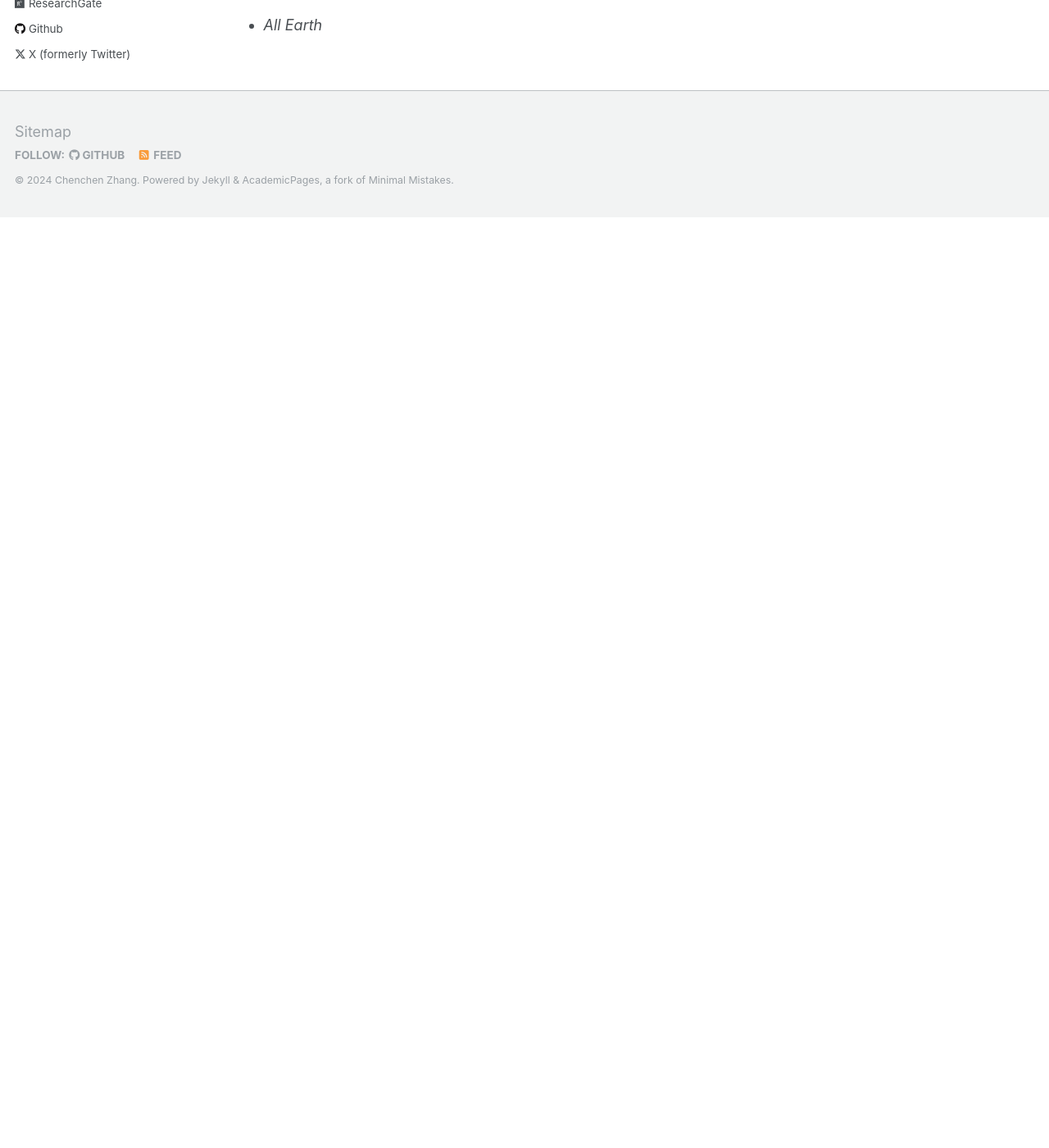
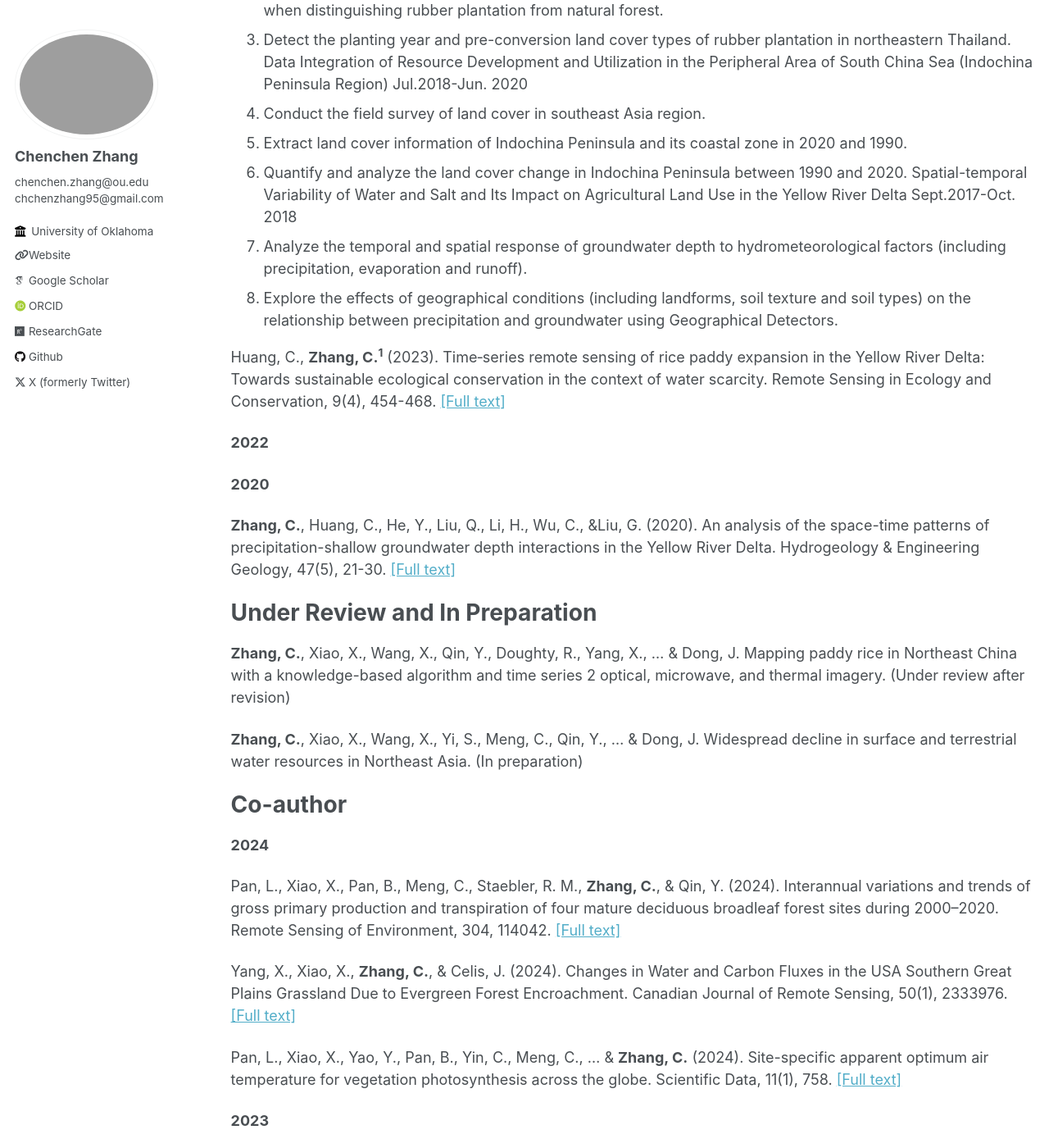
Before and after one commit to rszcc/rszcc.github.io, a Jekyll site: the page built from _pages/projects.md, in a window 1280 px wide and 1400 px high, scrolled down 3119 px. Shown: the whole window at 82% size. Built offline with Jekyll 4.4.1, drawn with Linux system fonts in a browser that asks for light colours; some web fonts are replaced; before the commit the page ends 3384 px from its top, so only the background shows below that; some of the changed text lies outside the part shown.

Commit message:
Update projects.md

```diff
--- a/_pages/projects.md
+++ b/_pages/projects.md
@@ -50,7 +50,7 @@ author_profile: true
 
 **Related publications**:
 
-1. **Zhang, C.**, Xiao, X., Zhao, L., Qin, Y., Doughty, R., Wang, X., ... & Yang, X. (2023). Mapping Eucalyptus plantation in Guangxi, China by using knowledge-based algorithms and PALSAR-2, Sentinel-2, and Landsat images in 2020. International Journal of Applied Earth Observation and Geoinformation, 120, 103348. [[Full text]](https://doi.org/10.1016/j.jag.2023.103348)
+1. Huang, C., **Zhang, C.<sup>1</sup>** (2022). Characterizing urban growth in Vientiane from 2000 to 2019 using time-series optical and SAR-based estimates of urban land. International Journal of Applied Earth Observation and Geoinformation, 109, 102798. [[Full text]](https://doi.org/10.1016/j.jag.2022.102798)
 
 ## Detection of Planting Distribution and Change of Rubber Plantation in Northeast Thailand Based on High Spatial and Temporal Resolution Series Remote Sensing
 
@@ -59,6 +59,12 @@ author_profile: true
 **Advisor**: _Prof. [Chong Huang](https://igsnrr.cas.cn/sourcedb/zw/zjrck/kygg/xxxt/201404/t20140411_4088717.html)_
 
 
+**Related publications**:
+1. **Zhang, C.**, Huang, C., Li, H., Liu, Q., Li, J., Bridhikitti, A., & Liu, G. (2020). Effect of textural features in remote sensed data on rubber plantation extraction at different levels of spatial resolution. Forests, 11(4), 399. [[Full text]](https://doi.org/10.3390/f11040399)
+2. Huang, C., **Zhang, C.**, He, Y., Liu, Q., Li, H., Su, F., ... & Bridhikitti, A. (2020). Land cover mapping in cloud-prone tropical areas using Sentinel-2 data: Integrating spectral features with Ndvi temporal dynamics. Remote Sensing, 12(7), 1163. [[Full text]](https://doi.org/10.3390/rs12071163)
+3. Huang, C., **Zhang, C.**, Liu, Q., Li, H., Yang, X., & Liu, G. (2021). Multi-Feature Classification of Optical and SAR Remote Sensing Images for Typical Tropical Plantation Tree Species Classification, Scientia Silvae Sinicae, 57(7), 80-91. [[Full text]](http://www.linyekexue.net/EN/10.11707/j.1001-7488.20210709)
+4. Huang, C., **Zhang, C.<sup>1</sup>**, Li, H. (2022). Assessment of the impact of rubber plantation expansion on regional carbon storage based on time series remote sensing and the invest model. Remote Sensing, 14(24), 6234. [[Full text]](https://doi.org/10.3390/rs14246234)
+5. He, Y., Huang, C., Li, H., Liu, Q., Liu, G., Zhou, Z., & **Zhang, C.** (2019). Land-cover Classification of Random Forest Based on Sentinel- 2A Image Feature Optimization. Resources Science, 41(5), 992-1001. [[Full text]](https://www.resci.cn/EN/10.18402/resci.2019.05.15)
 
 - This is a project I completed in the course **Environmental Remote Sensing** provided by _Prof. [Xiangming Xiao](https://scholar.google.com/citations?user=71350TcAAAAJ&hl=en)_.
 - We explored the potential of the red edge bands of Sentinel-2 for Eucalyptus plantation mapping.
@@ -81,7 +87,59 @@ Spatial-temporal Variability of Water and Salt and Its Impact on Agricultural La
 1. Analyze the temporal and spatial response of groundwater depth to hydrometeorological factors (including precipitation, evaporation and runoff).
 2. Explore the effects of geographical conditions (including landforms, soil texture and soil types) on the relationship between precipitation and groundwater using Geographical Detectors.
 
+Huang, C., **Zhang, C.<sup>1</sup>** (2023). Time‐series remote sensing of rice paddy expansion in the Yellow River Delta: Towards sustainable ecological conservation in the context of water scarcity. Remote Sensing in Ecology and Conservation, 9(4), 454-468. [[Full text]](https://doi.org/10.1002/rse2.320)
 
- * _Land_
+**2022**
 
- * _All Earth_
+
+
+
+
+**2020**
+
+
+
+**Zhang, C.**, Huang, C., He, Y., Liu, Q., Li, H., Wu, C., &Liu, G. (2020). An analysis of the space-time patterns of precipitation-shallow groundwater depth interactions in the Yellow River Delta. Hydrogeology & Engineering Geology, 47(5), 21-30. [[Full text]](https://www.swdzgcdz.com/en/article/doi/10.16030/j.cnki.issn.1000-3665.202002033)
+
+Under Review and In Preparation
+======
+
+**Zhang, C.**, Xiao, X., Wang, X., Qin, Y., Doughty, R., Yang, X., ... & Dong, J. Mapping paddy rice in Northeast China with a knowledge-based algorithm and time series
+2 optical, microwave, and thermal imagery. (Under review after revision)
+
+**Zhang, C.**, Xiao, X., Wang, X., Yi, S., Meng, C., Qin, Y., ... & Dong, J. Widespread decline in surface and terrestrial water resources in Northeast Asia. (In preparation)
+
+
+Co-author
+======
+
+**2024**
+
+Pan, L., Xiao, X., Pan, B., Meng, C., Staebler, R. M., **Zhang, C.**, & Qin, Y. (2024). Interannual variations and trends of gross primary production and transpiration of four mature deciduous broadleaf forest sites during 2000–2020. Remote Sensing of Environment, 304, 114042. [[Full text]](https://doi.org/10.1016/j.rse.2024.114042)
+
+Yang, X., Xiao, X., **Zhang, C.**, & Celis, J. (2024). Changes in Water and Carbon Fluxes in the USA Southern Great Plains Grassland Due to Evergreen Forest Encroachment. Canadian Journal of Remote Sensing, 50(1), 2333976. [[Full text]](https://doi.org/10.1080/07038992.2024.2333976)
+
+
+Pan, L., Xiao, X., Yao, Y., Pan, B., Yin, C., Meng, C., ... & **Zhang, C.** (2024). Site-specific apparent optimum air temperature for vegetation photosynthesis across the globe. Scientific Data, 11(1), 758. [[Full text]](https://doi.org/10.1038/s41597-024-03603-7)
+
+**2023**
+
+Wang, X., Xiao, X., **Zhang, C.**, Dong, J., & Li, B. (2023). Effects of the 2022 extreme droughts on avian influenza transmission risk in Poyang Lake. The Innovation Life, 1(3), 100044. [[Full text]](https://doi.org/10.59717/j.xinn-life.2023.100044)
+
+Yang, X., Xiao, X., & **Zhang, C.** (2023). Spatiotemporal variability and key factors of evergreen forest encroachment in the southern Great Plains. Journal of Environmental Management, 329, 117012. [[Full text]](https://doi.org/10.1016/j.jenvman.2022.117012)
+
+**2021**
+
+Li, H., He, Z., Huang, C., Liu, Q., Liu, G., & **Zhang, C.** (2021). Spatiotemporal evolution of rubber forests in southern Myanmar during 2000-2019. Resources Science, 43(12), 2403-2415. [[Full text]](https://www.resci.cn/EN/10.18402/resci.2021.12.04)
+
+
+
+**2020**
+
+
+
+Huang, C., **Zhang, C.**, Liu, Q., Wang, Z., Li, H., & Liu, G. (2020). Land reclamation and risk assessment in the coastal zone of China from 2000 to 2010. Regional Studies in Marine Science, 39, 101422. [[Full text]](https://doi.org/10.1016/j.rsma.2020.101422)
+
+Huang, C., Xu, Z., **Zhang, C.**, Li, H., Liu, Q., Yang, Z., & Liu, G. (2020). Extraction of rice planting structure in tropical region based on Sentinel-1 temporal features integration. Transactions of the Chinese Society of Agricultural Engineering, 36(9), 177-184. [[Full text]](http://tsg.tcsae.org/nygcxb/article/abstract/20200920?st=search)
+
+Li, H., Huang, C., **Zhang, C.**, Liu, Q., & Liu, G. (2020). Coastal Erosion and Sediment Dynamics of the Yellow River Delta and its Response to the Runoff-sediment Flux Since 1976. Resources Science, 42(3), 486-493. [[Full text]](https://www.resci.cn/EN/10.18402/resci.2020.03.07)
```
